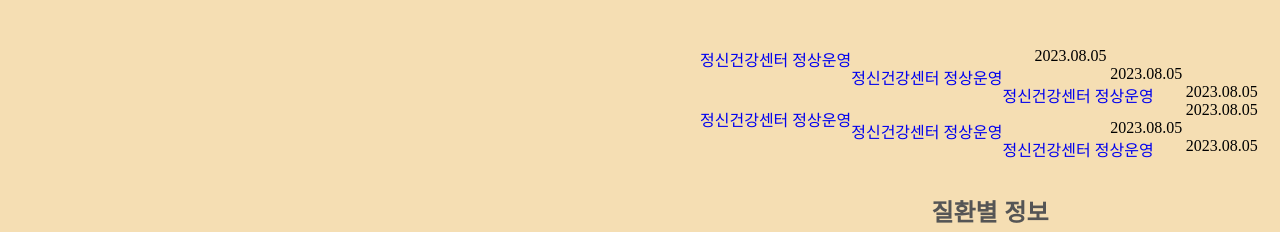
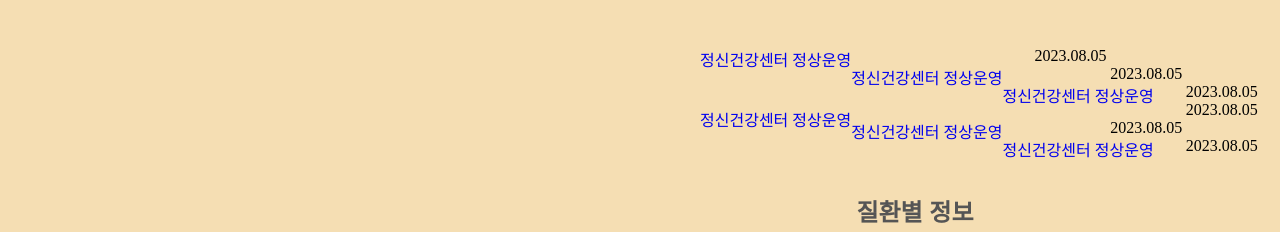
Before and after one commit to josepHodette/project1, a plain HTML site: page index.html in a window 1280 px wide. Shown: the part 568-800 px from the top of the page. Drawn offline with Linux system fonts and the light colour scheme.

Commit message:
1번째 작업

```diff
--- a/css/style.css
+++ b/css/style.css
@@ -158,6 +158,7 @@ section .inner h1{
     font: bold 24px/1 "arial";
     color: #555;
     text-align: center;
+    margin-right: 150px;
     margin-bottom: 50px;
 }
 section .inner .wrap{
```
Also changed, not shown: 1 other file.
